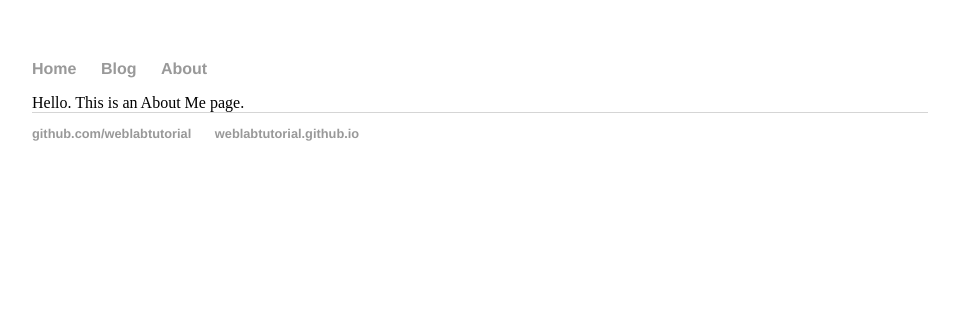
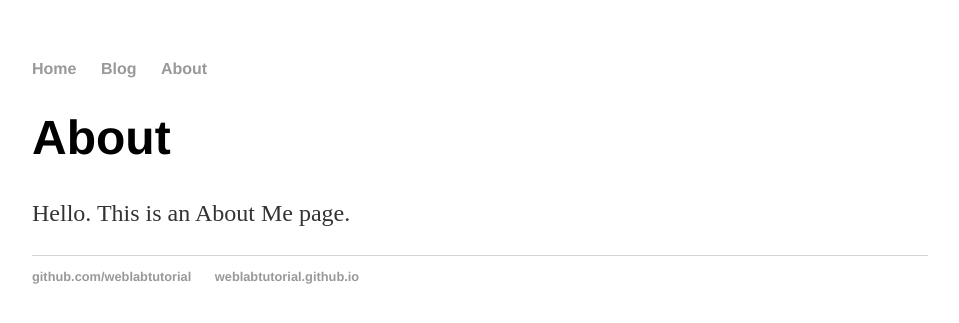
Before and after one commit to am2202/am2202.github.io, a Jekyll site: the page built from about/index.html, in a window 1280 px wide. Shown: the top 323 px of the page, without its empty margins (160-1119 px from the left). Built offline with Jekyll 4.4.1, drawn with Linux system fonts in a browser that asks for light colours.

Commit message:
Update index.html

```diff
--- a/about/index.html
+++ b/about/index.html
@@ -1,6 +1,7 @@
 ---
 layout: default
-title: "About"
+title: About
 ---
 
-Hello. This is an About Me page.
+<h1>{{ page.title }}</h1>
+<p>Hello. This is an About Me page.</p>
```
